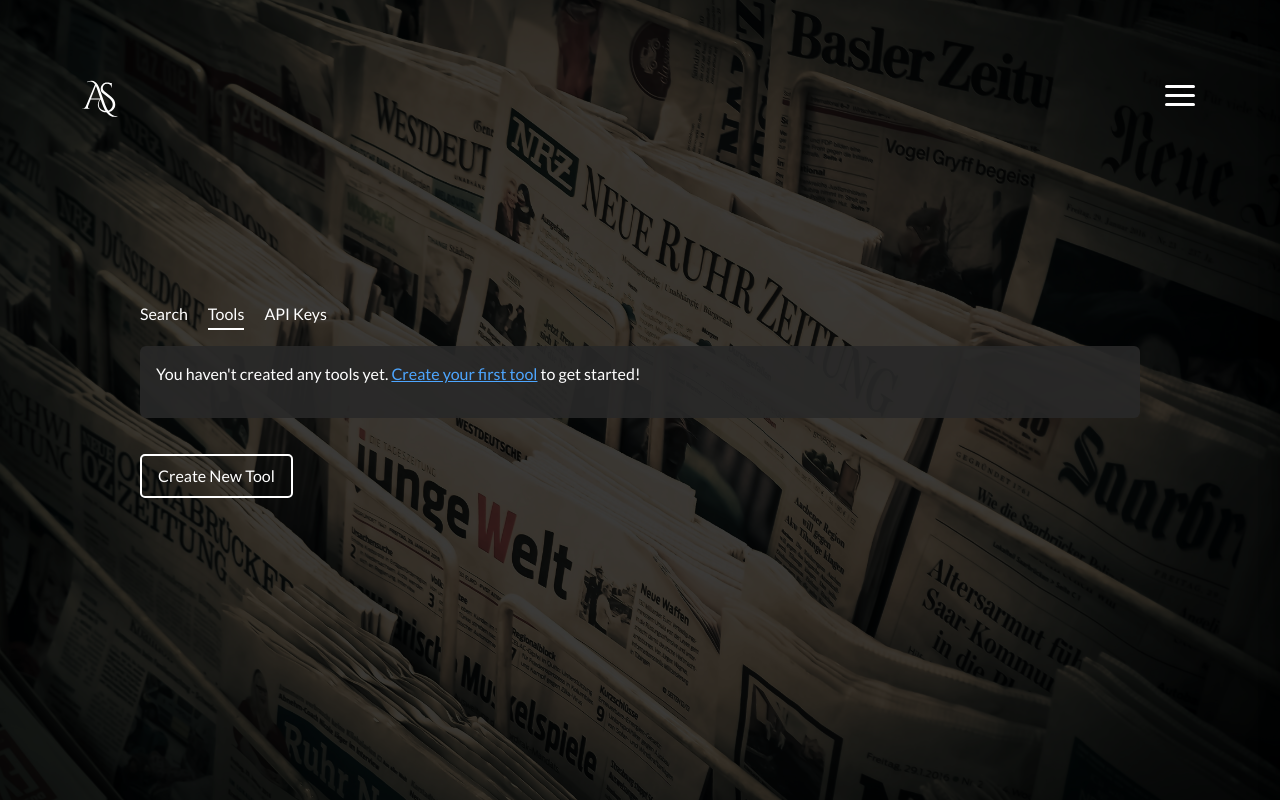
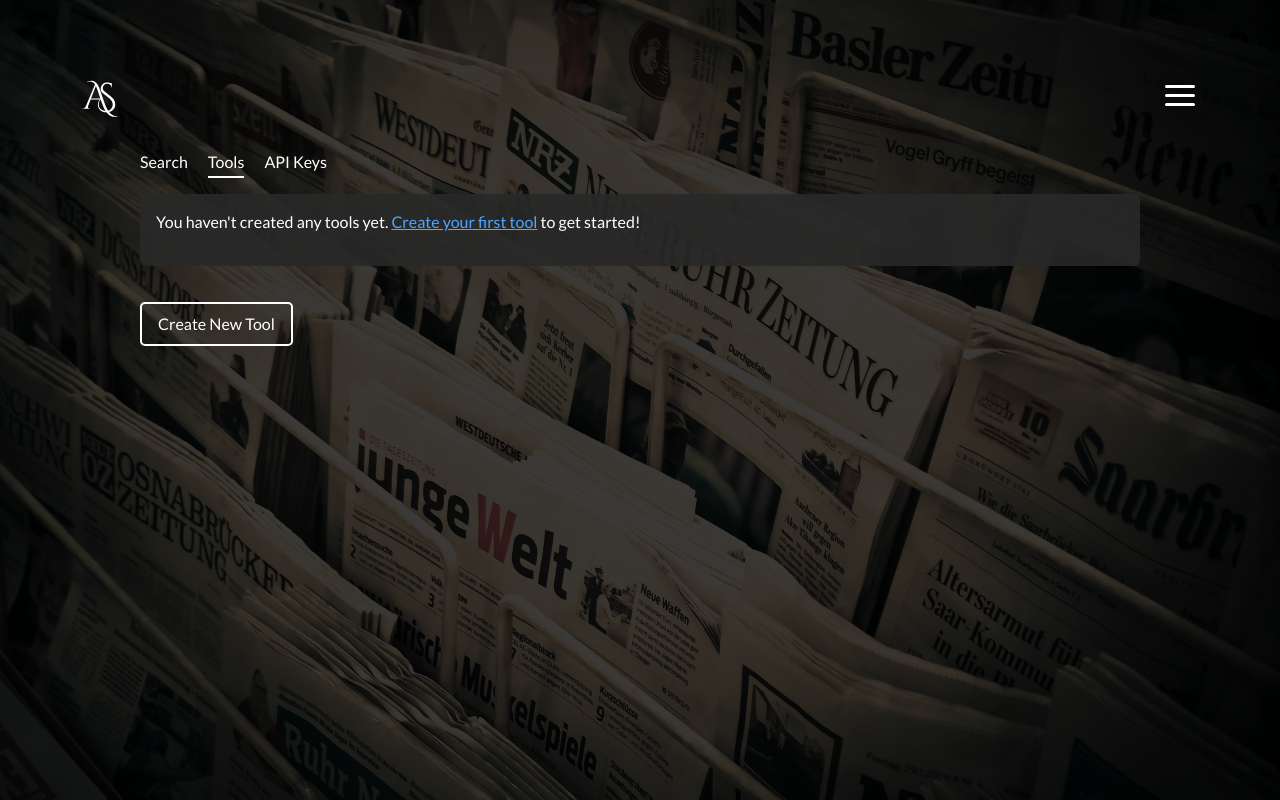
Before and after one commit to asha-software/newsagent, a Django app: page /tools/ in a window 1280 px wide. Run offline with Django 5.2, Linux system fonts and the light colour scheme; the visitor is signed in with stand-in values (Sample User, id 1); data that the repository does not hold is empty; some libraries are stand-ins or nearby versions.

Commit message:
minor positioning changes to ui

```diff
--- a/django/user_info/templates/user_info/apikey_list.html
+++ b/django/user_info/templates/user_info/apikey_list.html
@@ -56,7 +56,10 @@
             width: 100%;
             max-width: 1000px;
             z-index: 1;
-            position: relative;
+            position: absolute;
+            top: 150px;
+            left: 50%;
+            transform: translateX(-50%);
         }
         .btn-create {
             background: transparent;
--- a/django/user_info/templates/user_info/tool_list.html
+++ b/django/user_info/templates/user_info/tool_list.html
@@ -77,7 +77,10 @@
             width: 100%;
             max-width: 1000px;
             z-index: 1;
-            position: relative;
+            position: absolute;
+            top: 150px;
+            left: 50%;
+            transform: translateX(-50%);
         }
         .btn-create {
             background: transparent;
```
